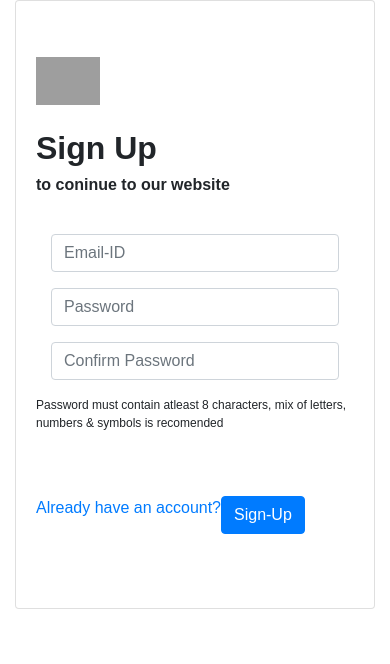
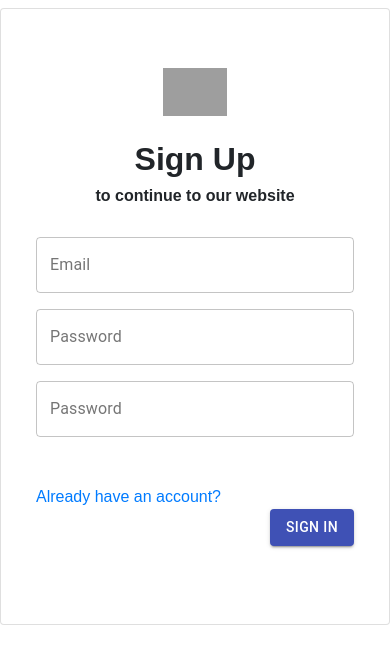
Before and after one commit to kedarnhegde/yt, a React (Create React App) app: page /signup in a window 390 px wide. Shown: the top 664 px of the page. Built offline with nearby package versions, Linux system fonts and the light colour scheme; grey boxes are pictures that could not be loaded.

Commit message:
Dynamic routes
Signed-off-by: Rithik <duttrithik@gmail.com>

```diff
--- a/src/App.js
+++ b/src/App.js
@@ -2,13 +2,21 @@ import './App.css';
 import {Route} from 'react-router-dom';
 import Login from './Components/Login/login';
 import SignUp from './Components/Login/signup';
+import Video from './Components/Video/Video.js';
+import Error from './Components/Error/Error.js';
+import {Switch} from 'react-router-dom';
 
 function App() {
   return (
     <div className="App">
+      <Switch>
+        <Route path = '/video' component = {Video} />
+        <Route path = '/login' component = {Login} />
+        <Route path = '/signup' component = {SignUp} />
+        <Route path = '/watch/:watchId' component = {Video} />
+        <Route component = {Error}/>
 
-      <Route path = '/login' component = {Login} />
-      <Route path = '/signup' component = {SignUp} />
+      </Switch>
     </div>
   );
 }
--- /dev/null
+++ b/src/Components/Error/Error.js
@@ -0,0 +1,10 @@
+import React from 'react';
+import './Error.css';
+
+function Error(){
+    return(
+        <div>Error</div>
+    );
+}
+
+export default Error;
--- a/src/Components/Login/login.css
+++ b/src/Components/Login/login.css
@@ -1,4 +1,8 @@
 .login{
+    display: grid;
+    place-items: center;
+}
+.register{
     display: grid;
     place-items: center;
 }
@@ -13,7 +17,6 @@
     text-align: center;
 }
 
-
 .login_button{
     text-align: right;
 }
--- a/src/Components/Login/login.js
+++ b/src/Components/Login/login.js
@@ -52,7 +52,7 @@ function Login(){
                 <div className='mt-4 textfield'>
                   <div className='col-12'>
                     {EmailError?<TextField error id="outlined-basic" label="Email" variant="outlined" onChange={(event) => handleChange(event, "email")} style = {{width : '100%'}} helperText = {EmailErrorMsg}/>:<TextField id="outlined-basic" label="Email" variant="outlined" onChange={(event) => handleChange(event, "email")} style = {{width : '100%'}}/>}
-                    <div className ='mt-3'>{PasswordError?<TextField error id="outlined-basic" label="Password" variant="outlined" type = 'password' onChange={(event) => handleChange(event, "password")} style = {{width : '100%'}} helperText = {PasswordErrorMsg}/>:<TextField id="outlined-basic" label="Password" variant="outlined" onChange={(event) => handleChange(event, "password")} style = {{width : '100%'}}/>}</div>
+                    <div className ='mt-3'>{PasswordError?<TextField error id="outlined-basic" label="Password" variant="outlined" type = 'password' onChange={(event) => handleChange(event, "password")} style = {{width : '100%'}} helperText = {PasswordErrorMsg}/>:<TextField id="outlined-basic" label="Password" type = 'password' variant="outlined" onChange={(event) => handleChange(event, "password")} style = {{width : '100%'}}/>}</div>
                   </div>
                 </div>
                 <div className='login-text'>
--- a/src/Components/Login/signup.js
+++ b/src/Components/Login/signup.js
@@ -1,104 +1,86 @@
-import React, {Component} from 'react';
+import React,{useState} from 'react';
 import './login.css';
-import { Button, Card, CardBody, Form, FormGroup, Col, Input } from 'reactstrap';
+import {Card, CardBody} from 'reactstrap';
+import TextField from '@material-ui/core/TextField';
+import Button from '@material-ui/core/Button';
 
-class SignUp extends Component {
+function SignUp() {
+  const [Email,setEmail] = useState('');
+  const [Password, setPassword] = useState('');
+  const [PasswordCheck, setPasswordCheck] = useState('');
+  const [EmailError, setEmailError] = useState(false);
+  const [EmailErrorMsg , setEmailErrorMsg] = useState('');
+  const [PasswordError, setPasswordError] = useState(false);
+  const [PasswordErrorMsg , setPasswordErrorMsg] = useState('');
 
-  state = {
-    email: "",
-    password1: "",
-    password2: ""
-}
-
-handleChange(event, element) {
+  const handleChange = (event, element) => {
     var value = event.currentTarget.value
     if(element === "email") {
-      this.setState({
-          email: value
-      })
+        setEmail(value);
     }
     else if(element === "password1") {
-      this.setState({
-          password1: value
-      })
+        setPassword(value);
     }
     else if(element === "password2") {
-    this.setState({
-        password2: value
-    })
+      setPasswordCheck(value);
   }
   }
 
-handleLogin() {
-  console.log(this.state.email);
-  console.log(this.state.password1);
-  console.log(this.state.password2);
-
-if (this.state.password1 !== this.state.password2){
-  alert("Passwords do not match");
+  const handleLogin = () => {
+    console.log(Email);
+    console.log(Password);
+    console.log(PasswordCheck);
+    console.log(Password.length);
+  if (Password !== PasswordCheck){
+    setPasswordErrorMsg("Passwords do not match");
+    setPasswordError(true);
   }
-if (this.state.password1.length < 8){
-  alert("Password too short!");
+  else if (Password.length < 8 || PasswordCheck < 8){
+    setPasswordErrorMsg("Password too short!");
+    setPasswordError(true);
   }
-
 }
-
-
-  render() {
   return (
-        <div className="container">
+    <div className="register mt-2 mb-2">
       <div className='row'>
         <div className='col-12 col-md-6 offset-md-3'>
           <Card className='login-card'>
             <CardBody>
               <div className='container'>
-                <div className='row'>
+                <div style = {{textAlign:'center'}}>
                   <img src='https://blog.logomyway.com/wp-content/uploads/2020/09/youtube-logo-4.jpg' alt='YT_Logo' className='YT_Logo'></img>
                 </div>
                 <div className='login-text'>
-                  <div className='row mt-4'>
+                  <div className='row justify-content-center mt-4'>
                     <h2>
                       <b>Sign Up</b>
                     </h2>
                   </div>
-                  <div className='row'>
+                  <div className='row justify-content-center'>
                     <h6>
-                      <b>to coninue to our website</b>
+                      <b>to continue to our website</b>
                     </h6>
                   </div>
                 </div>
                 <div className='row mt-4'>
                   <div className='col-12'>
-                    <Form>
-                      <FormGroup row className='mt-2'>
-                        <Col>
-                          <Input type="email" name="email" placeholder="Email-ID" onChange={(event) => this.handleChange(event, "email")}/>
-                        </Col>
-                      </FormGroup>
-                      <FormGroup row className='mt-2'>
-                        <Col>
-                          <Input type="password" name="password1" placeholder="Password" onChange={(event) => this.handleChange(event, "password1")}/>
-                        </Col>
-                      </FormGroup>
-                      <FormGroup row className='mt-2'>
-                        <Col>
-                          <Input type="password" name="password2" placeholder="Confirm Password" onChange={(event) => this.handleChange(event, "password2")}/>
-                        </Col>
-                      </FormGroup>
-                      <div className='password'><p className='row'>Password must contain atleast 8 characters, mix of letters, numbers & symbols is recomended</p></div>
-                    </Form>
+                    {EmailError?<TextField error id="outlined-basic" label="Email" variant="outlined" onChange={(event) => handleChange(event, "email")} style = {{width : '100%'}} helperText = {EmailErrorMsg}/>:<TextField id="outlined-basic" label="Email" variant="outlined" onChange={(event) => handleChange(event, "email")} style = {{width : '100%'}}/>}
+                    <div className ='mt-3'>{PasswordError?<TextField error id="outlined-basic" label="Password" variant="outlined" type = 'password' onChange={(event) => handleChange(event, "password1")} style = {{width : '100%'}} helperText = {PasswordErrorMsg}/>:<TextField id="outlined-basic" label="Password" variant="outlined" onChange={(event) => handleChange(event, "password1")} style = {{width : '100%'}} type = 'password'/>}</div>
+                    <div className ='mt-3'>{PasswordError?<TextField error id="outlined-basic" label="Confirm Password" variant="outlined" type = 'password' onChange={(event) => handleChange(event, "password2")} style = {{width : '100%'}} helperText = {PasswordErrorMsg}/>:<TextField id="outlined-basic" label="Password" variant="outlined" onChange={(event) => handleChange(event, "password2")} style = {{width : '100%'}} type = 'password'/>}</div>
                   </div>
                 </div>
                 <div className='login-text'>
 
                   <div className='row mt-5'>
-                    <div className='signup_instead'>
+                    <div className='signup_instead col-12 col-sm-8'>
                     <a href='/login' className='login_links'>
                       Already have an account?
                     </a>
                     </div>
-                    <div className='login_button'>
-                      <Button color='primary' onClick={this.handleLogin.bind(this)}>Sign-Up</Button>
+                    <div className='login_button col-12 col-sm-4'>
+                    <Button variant="contained" color="primary" onClick = {handleLogin.bind(this)}>
+                      Sign In
+                    </Button>
                     </div>
                   </div>
                 </div>
@@ -110,6 +92,6 @@ if (this.state.password1.length < 8){
     </div>
   );
 }
-}
+
 
 export default SignUp;
--- /dev/null
+++ b/src/Components/Video/Video.js
@@ -0,0 +1,12 @@
+import React from 'react';
+import './Video.css';
+
+function Video(){
+    return(
+        <div classname = 'video container'>
+
+        </div>
+    );
+}
+
+export default Video;
```
Also changed, not shown: src/Components/Error/Error.css (added), src/Components/Video/Video.css (added). Lines whose indentation alone changed are shown as unchanged.
